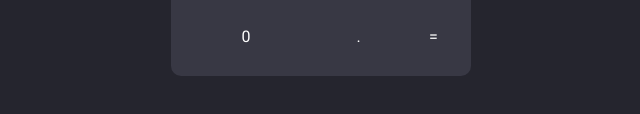
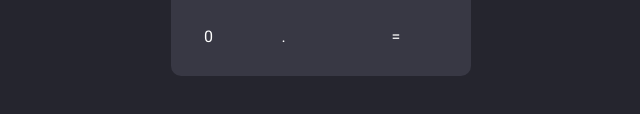
Before and after one commit to dreaming-somewhere/Calculator, a plain HTML site: page index.html in a window 1280 px wide. Shown: the part 566-680 px from the top of the page, 319-959 px from the left. Drawn offline with nearby package versions, Linux system fonts and the light colour scheme.

Commit message:
11-Mar_noname

```diff
--- a/index.html
+++ b/index.html
@@ -33,7 +33,7 @@
             <div class="button number">2</div>
             <div class="button number">3</div>
             <div class="button operation">+</div>
-            <div class="button number space">0</div>
+            <div class="button number">0</div>
             <div class="button number">.</div>
             <div class="button equal">=</div>
         </div>
--- a/style.css
+++ b/style.css
@@ -50,6 +50,9 @@ body{
     transition: .2s ease;
     border-radius:5px;
 }
+.equal{
+    grid-column: 3/5;
+}
 .space{
     grid-column: 1/3;
 }
```
